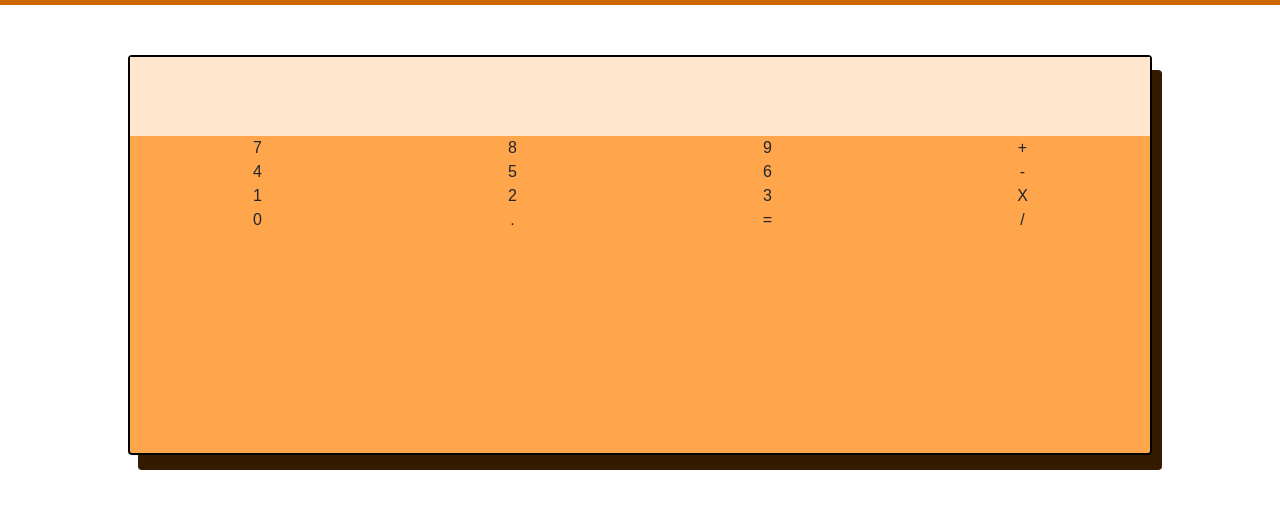
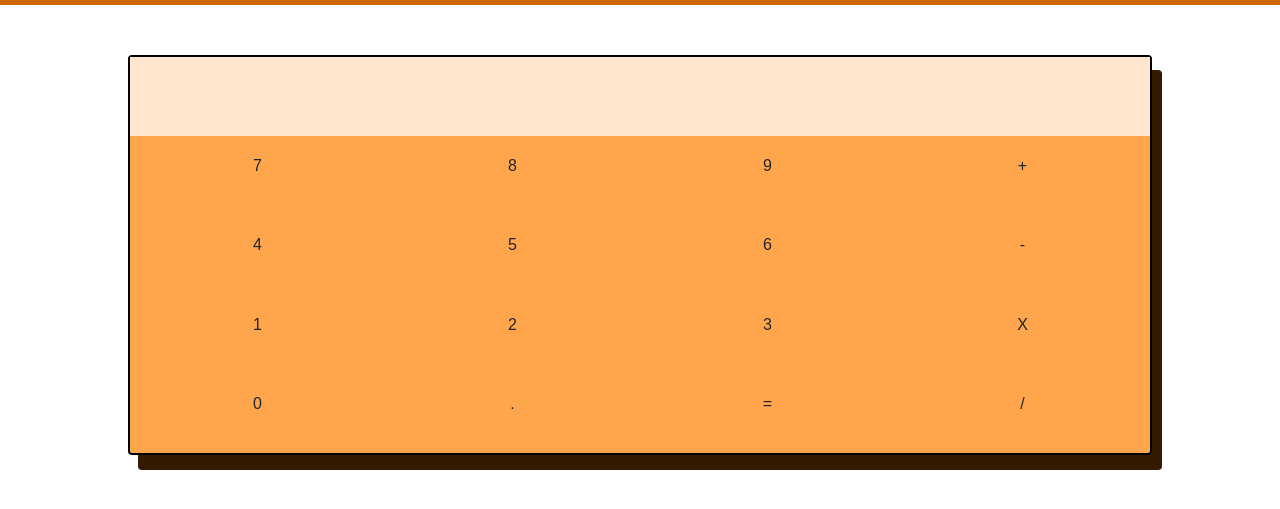
Before and after one commit to bil-lima/calcula-ai, a plain HTML site: page src/index.html in a window 1280 px wide. Shown: the part 55-564 px from the top of the page. Drawn offline with nearby package versions, Linux system fonts and the light colour scheme; a web font is replaced by a local one.

Commit message:
javascript

```diff
--- a/src/index.html
+++ b/src/index.html
@@ -28,22 +28,22 @@
     <div class="calculadora">
         <div class="visor"></div>
         <div class="botoes">
-            <div class="botao1 w25">7</div>
-            <div class="botao2 w25">8</div>
-            <div class="botao3 w25">9</div>
-            <div class="botao4 w25">+</div>
-            <div class="botao5 w25">4</div>
-            <div class="botao6 w25">5</div>
-            <div class="botao7 w25">6</div>
-            <div class="botao8 w25">-</div>
-            <div class="botao9 w25">1</div>
-            <div class="botao10 w25">2</div>
-            <div class="botao11 w25">3</div>
-            <div class="botao12 w25">X</div>
-            <div class="botao13 w25">0</div>
-            <div class="botao14 w25">.</div>
-            <div class="botao15 w25">=</div>
-            <div class="botao16 w25">/</div>
+            <div class="botao1 botaoTamanho">7</div>
+            <div class="botao2 botaoTamanho">8</div>
+            <div class="botao3 botaoTamanho">9</div>
+            <div class="botao4 botaoTamanho">+</div>
+            <div class="botao5 botaoTamanho">4</div>
+            <div class="botao6 botaoTamanho">5</div>
+            <div class="botao7 botaoTamanho">6</div>
+            <div class="botao8 botaoTamanho">-</div>
+            <div class="botao9 botaoTamanho">1</div>
+            <div class="botao10 botaoTamanho">2</div>
+            <div class="botao11 botaoTamanho">3</div>
+            <div class="botao12 botaoTamanho">X</div>
+            <div class="botao13 botaoTamanho">0</div>
+            <div class="botao14 botaoTamanho">.</div>
+            <div class="botao15 botaoTamanho">=</div>
+            <div class="botao16 botaoTamanho">/</div>
         </div>
     </div>
 </body>
--- a/src/style/css.css
+++ b/src/style/css.css
@@ -19,15 +19,18 @@ body{
     height: 20%;
 }
 .botoes{
-    height: auto;
+    height: 80%;
     display: flex;
     flex-wrap: wrap;
 
 }
-.w25{
+.botaoTamanho{
     width: 25%;
     height: 25%;
     text-align: center;
-
-
+    padding: 18px 0;
+    border-radius: 10px;
 }
+.botaoTamanho:hover{
+    background-color: #f77d02;
+}
```
